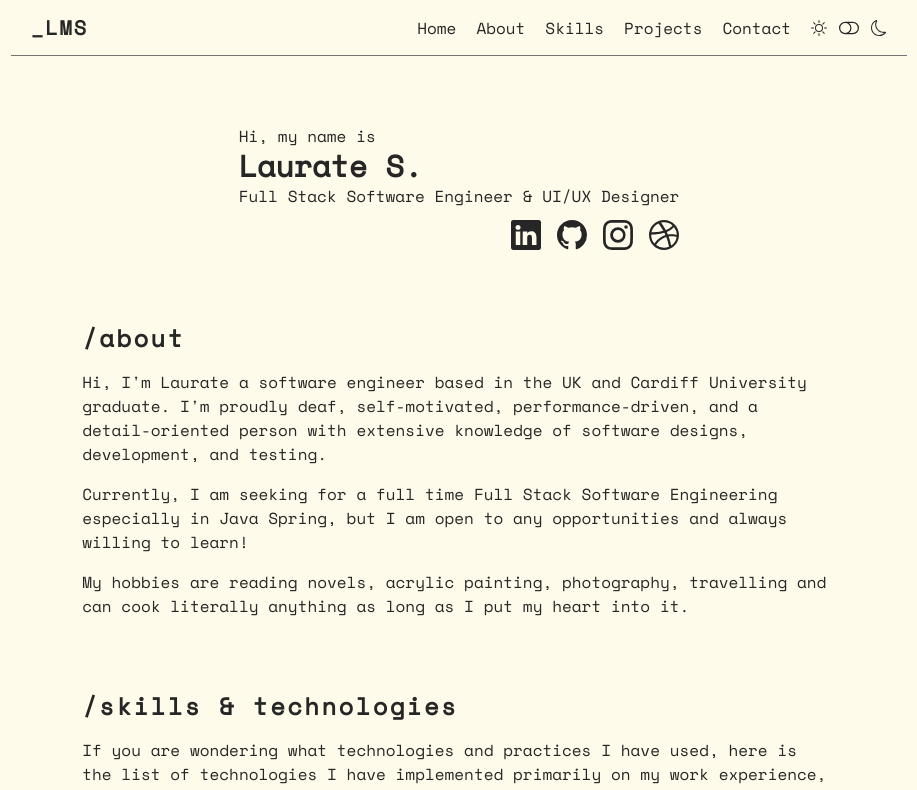
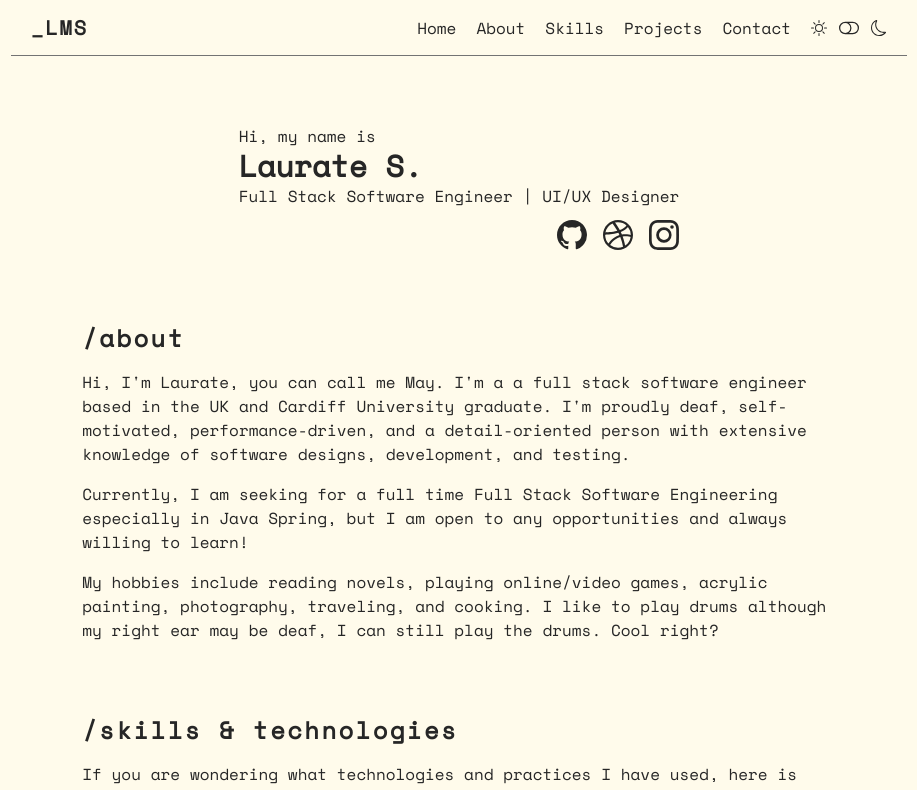
Before and after one commit to reicraftscodes/my-portfolio, a Next.js app: page / in a window 1280 px wide. Shown: the top 790 px of the page, without its empty margins (181-1098 px from the left). Built offline with nearby package versions, Linux system fonts and the light colour scheme.

Commit message:
refactor : fixed typo and added few sentences on about me section

```diff
--- a/constants/profileLinks.js
+++ b/constants/profileLinks.js
@@ -1,23 +1,18 @@
 import { BsGithub, BsLinkedin, BsInstagram, BsDribbble  } from "react-icons/bs";
 
 export const PROFILE_LINKS = [
-  {
-    id: 1,
-    icon: <BsLinkedin />,
-    path: "https://linkedin.com",
-  },
-  { id: 2,
+  { id: 1,
     icon: <BsGithub />,
     path: "https://github.com/reicraftscodes"
+  },
+  {
+    id: 2,
+    icon: <BsDribbble />,
+    path: "https://dribbble.com/laureimei/"
   },
   {
     id: 3,
     icon: <BsInstagram />,
     path: "https://www.instagram.com/bluecloud.itsolution/"
-  },
-  {
-    id: 4,
-    icon: <BsDribbble />,
-    path: "https://dribbble.com/laureimei/"
-  },
+  }
 ];
--- a/pages/index.js
+++ b/pages/index.js
@@ -26,7 +26,7 @@ export default function Home() {
         <div>
           <p>Hi, my name is</p>
           <h1 className="font-bold text-3xl ">Laurate S.</h1>
-          <p className="text-right"> Full Stack Software Engineer & UI/UX Designer </p>
+          <p className="text-right"> Full Stack Software Engineer | UI/UX Designer </p>
           <div className="flex items-center justify-end space-x-4 mt-3">
             {PROFILE_LINKS.map((profileLink) => (
               <a
@@ -45,13 +45,13 @@ export default function Home() {
         <Spacer />
         <h2 className="text-2xl font-bold tracking-widest">/about</h2>
         <p>
-        Hi, I&apos;m Laurate a software engineer based in the UK and Cardiff University graduate. I&apos;m proudly deaf, self-motivated, performance-driven, and a detail-oriented person with extensive knowledge of software designs, development, and testing.
+        Hi, I&apos;m Laurate, you can call me May. I&apos;m a a full stack software engineer based in the UK and Cardiff University graduate. I&apos;m proudly deaf, self-motivated, performance-driven, and a detail-oriented person with extensive knowledge of software designs, development, and testing.
         </p>
         <p>
           Currently, I am seeking for a full time Full Stack Software Engineering especially in Java Spring, but I am open to any opportunities and always willing to learn!
         </p>
         <p>
-          My hobbies are reading novels, acrylic painting, photography, travelling and can cook literally anything as long as I put my heart into it.
+          My hobbies include reading novels, playing online/video games, acrylic painting, photography, traveling, and cooking. I like to play drums although my right ear may be deaf, I can still play the drums. Cool right?
         </p>
       </section>
 
```
